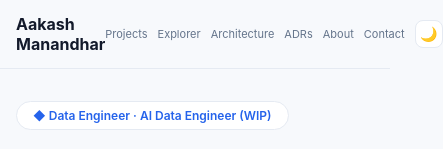
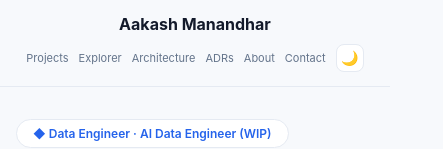
Before and after one commit to aakashmanandhar/data-eng-portfolio, a React (Vite) app in the folder apps/web/: page / in a window 390 px wide. Shown: the top 149 px of the page, 443 px wide, since content can reach past the window. Built offline with nearby package versions, Linux system fonts and the light colour scheme; no server answers.

Commit message:
Fix nav layout on phone screens: stack vertically instead of cramming into one row

```diff
--- a/apps/web/src/App.css
+++ b/apps/web/src/App.css
@@ -908,10 +908,15 @@ footer a:hover {
 @media (max-width: 480px) {
   .nav {
     padding: 14px 16px;
+    flex-direction: column;
+    align-items: center;
+    gap: 10px;
   }
   .nav-links {
     gap: 10px;
     font-size: 11px;
+    flex-wrap: wrap;
+    justify-content: center;
   }
   .hero {
     padding: 32px 16px 16px;
```
